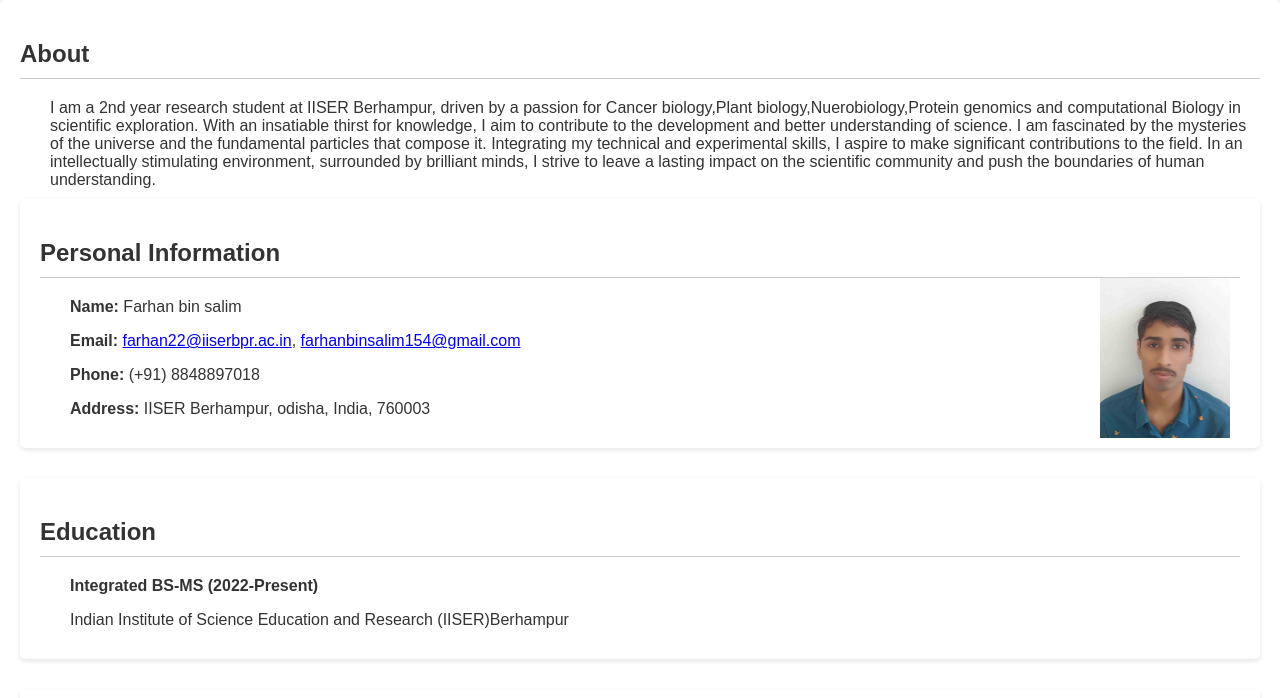
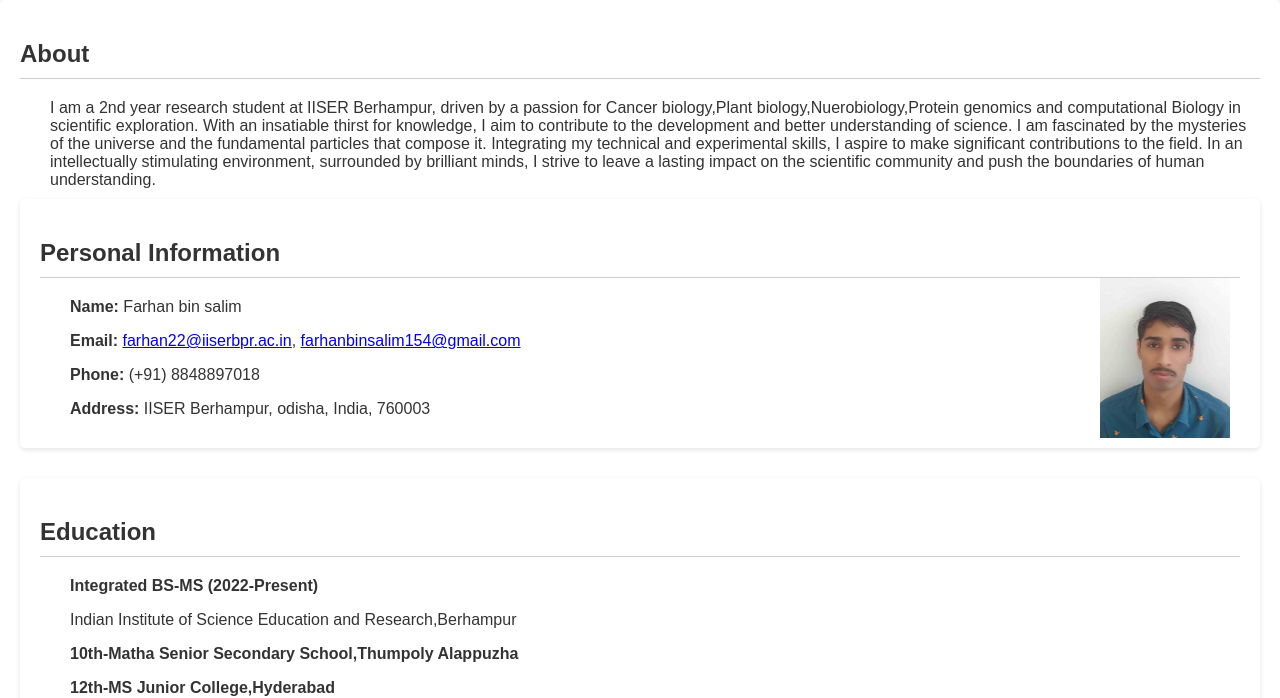
Before and after one commit to farhanbinsalim/resume.1, a plain HTML site: page index.html in a window 1280 px wide. Shown: the part 108-806 px from the top of the page. Drawn offline with Linux system fonts and the light colour scheme.

Commit message:
Update index.html.

```diff
--- a/index.html
+++ b/index.html
@@ -82,7 +82,9 @@
         <h2>Education</h2>
         <div class="content">
             <p><strong>Integrated BS-MS (2022-Present)</strong></p>
-            <p>Indian Institute of Science Education and Research (IISER)Berhampur</p>
+            <p>Indian Institute of Science Education and Research,Berhampur</p>
+            <p><strong>10th-Matha Senior Secondary School,Thumpoly Alappuzha</strong></p>
+            <p><strong>12th-MS Junior College,Hyderabad</strong></p>
 
 
 
```
